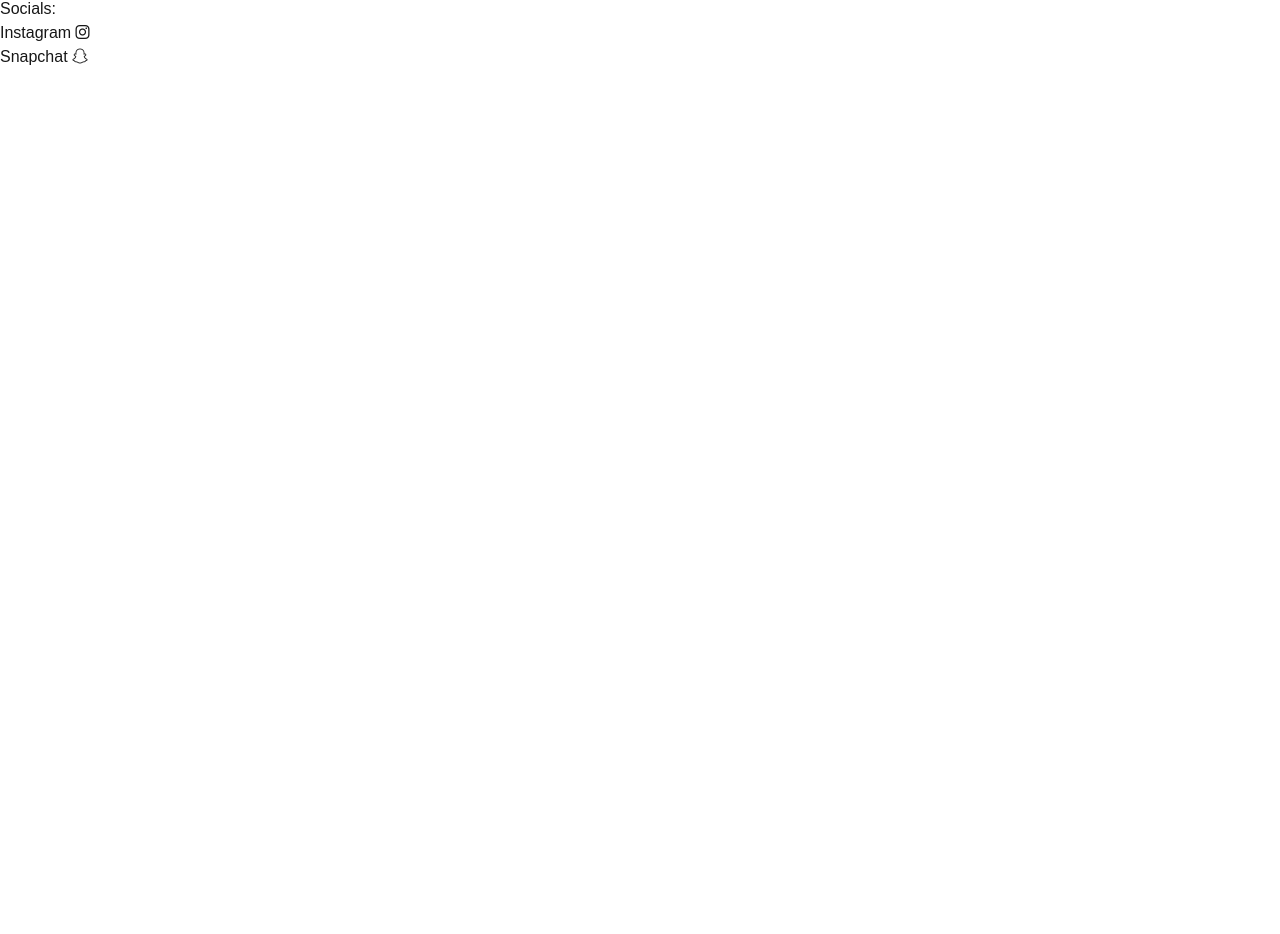
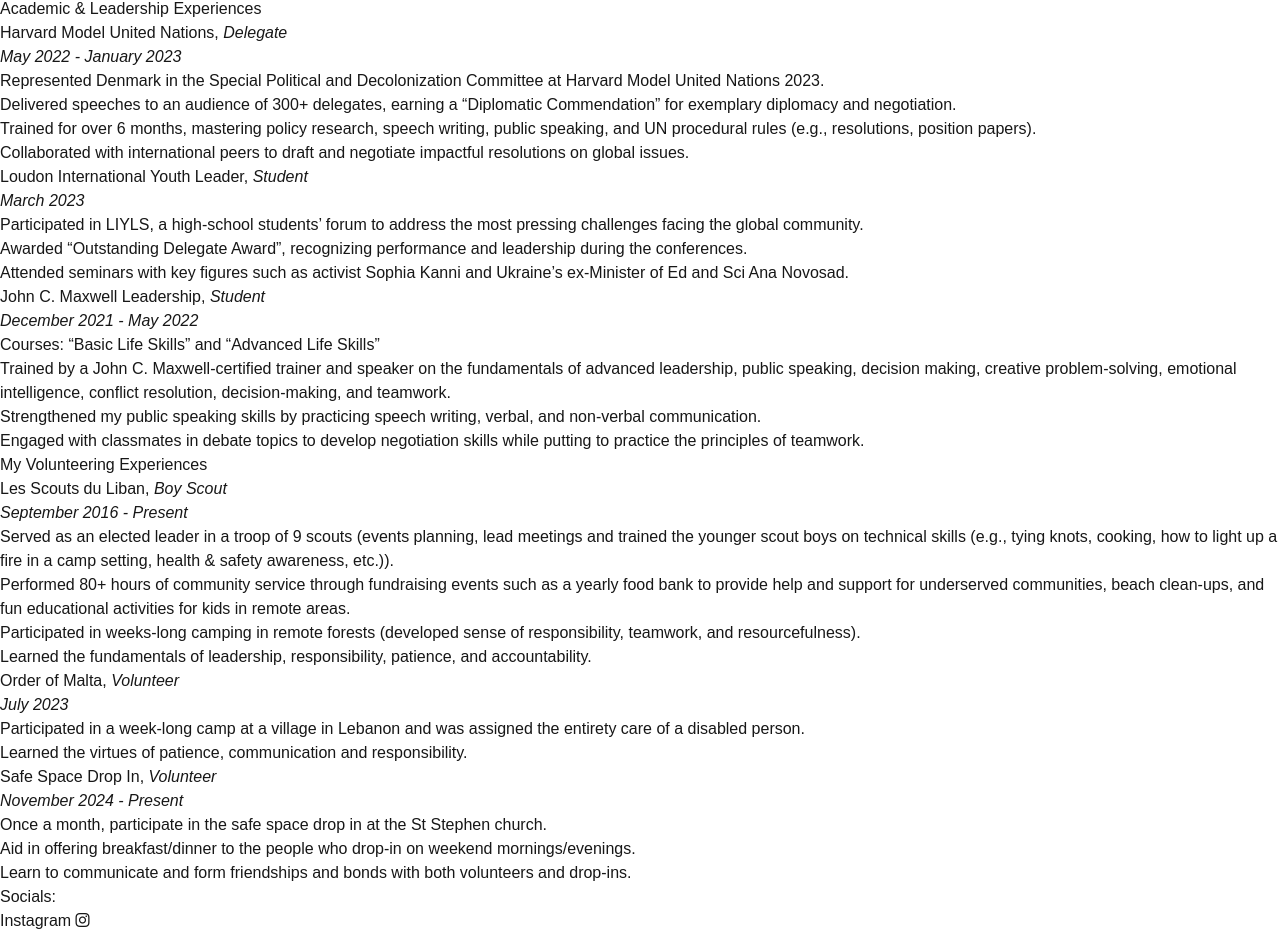
Before and after one commit to tabetant/my-portfolio, a Next.js app: page /leadership in a window 1280 px wide. Shown: the part 291-1225 px from the top of the page. Before the commit the page ends 800 px from the top, so only its background shows below. Built offline with nearby package versions, Linux system fonts and the light colour scheme.

Commit message:
draft leadership page + navbar adjustment

```diff
--- a/src/app/leadership/page.tsx
+++ b/src/app/leadership/page.tsx
@@ -1,5 +1,86 @@
 export default function EduPage() {
     return (
-        <h1 className='text-center text-black'>My Leadership Experiences</h1>
+        <div className='text-black'>
+            <h1 className='text-center'>My Leadership Experiences</h1>
+            <div id="Leadership">
+                <h2>Academic & Leadership Experiences</h2>
+                <div id="HMUN23">
+                    <h4>Harvard Model United Nations, <em>Delegate<div>May 2022 - January 2023</div></em></h4>
+                    <ul>
+                        <li>Represented Denmark in the Special Political and Decolonization Committee at Harvard
+                            Model United Nations 2023.</li>
+                        <li>Delivered speeches to an audience of 300+ delegates, earning a “Diplomatic Commendation”
+                            for exemplary diplomacy and negotiation.</li>
+                        <li>Trained for over 6 months, mastering policy research, speech writing, public speaking,
+                            and UN procedural rules (e.g., resolutions, position papers).</li>
+                        <li>Collaborated with international peers to draft and negotiate impactful resolutions on
+                            global issues.</li>
+                    </ul>
+                </div>
+            </div>
+            <div id="LIYLS">
+                <h4>Loudon International Youth Leader, <em>Student<div>March 2023</div></em>
+                </h4>
+                <ul>
+                    <li>Participated in LIYLS, a high-school students’ forum to address the most pressing challenges
+                        facing the global community.</li>
+                    <li>Awarded “Outstanding Delegate Award”, recognizing performance and leadership during the
+                        conferences.
+                    </li>
+                    <li>Attended seminars with key figures such as activist Sophia Kanni and Ukraine’s ex-Minister
+                        of Ed and Sci Ana Novosad.
+                    </li>
+                </ul>
+            </div>
+            <div id="JohnC">
+                <h4>John C. Maxwell Leadership, <em>Student<div>December 2021 - May 2022</div></em></h4>
+                <ul>
+                    <li>Courses: “Basic Life Skills” and “Advanced Life Skills”</li>
+                    <li>Trained by a John C. Maxwell-certified trainer and speaker on the fundamentals of advanced
+                        leadership, public speaking, decision making, creative problem-solving, emotional
+                        intelligence, conflict resolution, decision-making, and teamwork.</li>
+                    <li>Strengthened my public speaking skills by practicing speech writing, verbal, and non-verbal
+                        communication.
+                    </li>
+                    <li>Engaged with classmates in debate topics to develop negotiation skills while putting to
+                        practice the principles of teamwork. </li>
+                </ul>
+            </div>
+            <h1 className='text-center'>My Volunteering Experiences</h1>
+            <div id="Scouts">
+                <h4>Les Scouts du Liban, <em>Boy Scout<div>September 2016 - Present</div></em></h4>
+                <ul>
+                    <li>Served as an elected leader in a troop of 9 scouts (events planning, lead meetings and
+                        trained the younger scout boys on technical skills (e.g., tying knots, cooking, how to
+                        light up a fire in a camp setting, health & safety awareness, etc.)).</li>
+                    <li>Performed 80+ hours of community service through fundraising events such as a yearly
+                        food bank to provide help and support for underserved communities, beach clean-ups, and
+                        fun educational activities for kids in remote areas.
+                    </li>
+                    <li>Participated in weeks-long camping in remote forests (developed sense of responsibility,
+                        teamwork, and resourcefulness).</li>
+                    <li>Learned the fundamentals of leadership, responsibility, patience, and accountability.
+                    </li>
+                </ul>
+            </div>
+            <div id="ODM">
+                <h4>Order of Malta, <em>Volunteer<div>July 2023</div></em></h4>
+                <ul>
+                    <li>Participated in a week-long camp at a village in Lebanon and was assigned the entirety
+                        care of a disabled person.</li>
+                    <li>Learned the virtues of patience, communication and responsibility. </li>
+                </ul>
+            </div>
+            <div id="safespace">
+                <h4>Safe Space Drop In, <em>Volunteer <div>November 2024 - Present</div></em></h4>
+                <ul>
+                    <li>Once a month, participate in the safe space drop in at the St Stephen church.</li>
+                    <li>Aid in offering breakfast/dinner to the people who drop-in on weekend mornings/evenings.
+                    </li>
+                    <li>Learn to communicate and form friendships and bonds with both volunteers and drop-ins.
+                    </li>
+                </ul>
+            </div>
+        </div>
     )
 }
--- a/src/app/ui/navbar.jsx
+++ b/src/app/ui/navbar.jsx
@@ -35,7 +35,7 @@
                     className='hover:text-black mx-2'
                     href='/leadership'
                 >
-                    Leadership
+                    Leadership and Volunteering
                 </Link>
             </div >
             <div className={pathname == '/work' ? 'w-1/8 bg-blue-200' : 'w-1/8 bg-blue-500'}>
```
